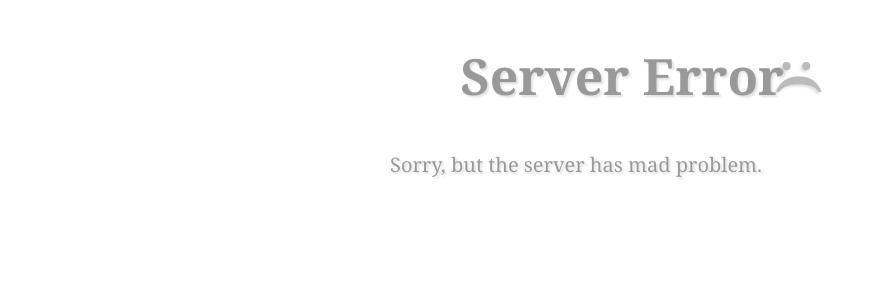
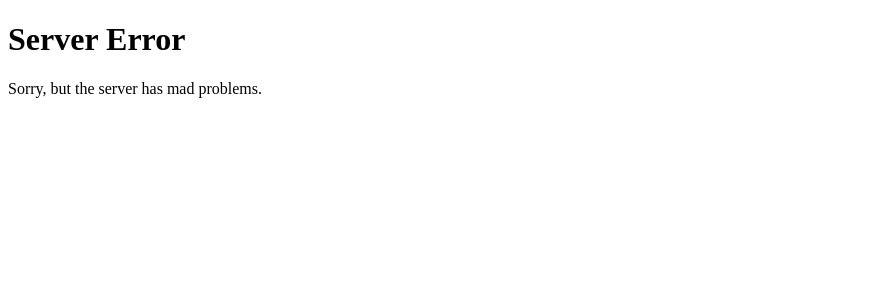
Before and after one commit to grawrdon/boilerplate, a Django app: template apps/templates/500.html in a window 1280 px wide. Shown: the top 300 px of the page, without its empty margins (0-875 px from the left). Run offline with Django 3.2, Linux system fonts and the light colour scheme; the template is opened without the code that fills it, so the values that code supplies are empty; parts of the project's set-up code (start-up, migrations or seed data) failed here and were passed over; some libraries are stand-ins or nearby versions.

Commit message:
Simple 500 page

```diff
--- a/apps/templates/500.html
+++ b/apps/templates/500.html
@@ -1,26 +1,10 @@
-<!doctype html>
-<html>
-<head>
-    <meta charset="utf-8">
-    <title>Page Not Found :(</title>
-    <style>
-        body { text-align: center;}
-        h1 { font-size: 50px; text-align: center }
-        span[frown] { transform: rotate(90deg); display:inline-block; color: #bbb; }
-        body { font: 20px Constantia, 'Hoefler Text',  "Adobe Caslon Pro", Baskerville, Georgia, Times, serif; color: #999; text-shadow: 2px 2px 2px rgba(200, 200, 200, 0.5); }
-        ::-moz-selection{ background:#FF5E99; color:#fff; }
-        ::selection { background:#FF5E99; color:#fff; }
-        article {display:block; text-align: left; width: 500px; margin: 0 auto; }
-        a { color: rgb(36, 109, 56); text-decoration:none; }
-        a:hover { color: rgb(96, 73, 141) ; text-shadow: 2px 2px 2px rgba(36, 109, 56, 0.5); }
-    </style>
-</head>
-<body>
-    <article>
-    <h1>Server Error<span frown>:(</span></h1>
-        <div>
-            <p>Sorry, but the server has mad problem.</p>
-        </div>
-    </article>
-</body>
-</html>
+{% extends "base.html" %}
+
+
+{% block header %}
+    <h1>Server Error</h1>
+{% endblock %}
+
+{% block content %}
+    <p>Sorry, but the server has mad problems.</p>
+{% endblock %}
```
